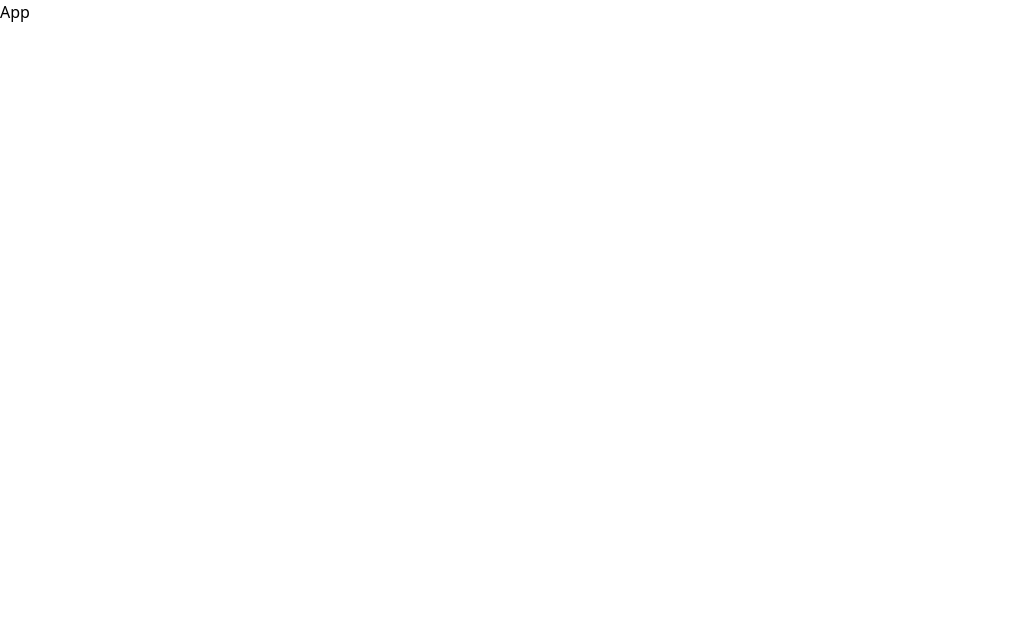
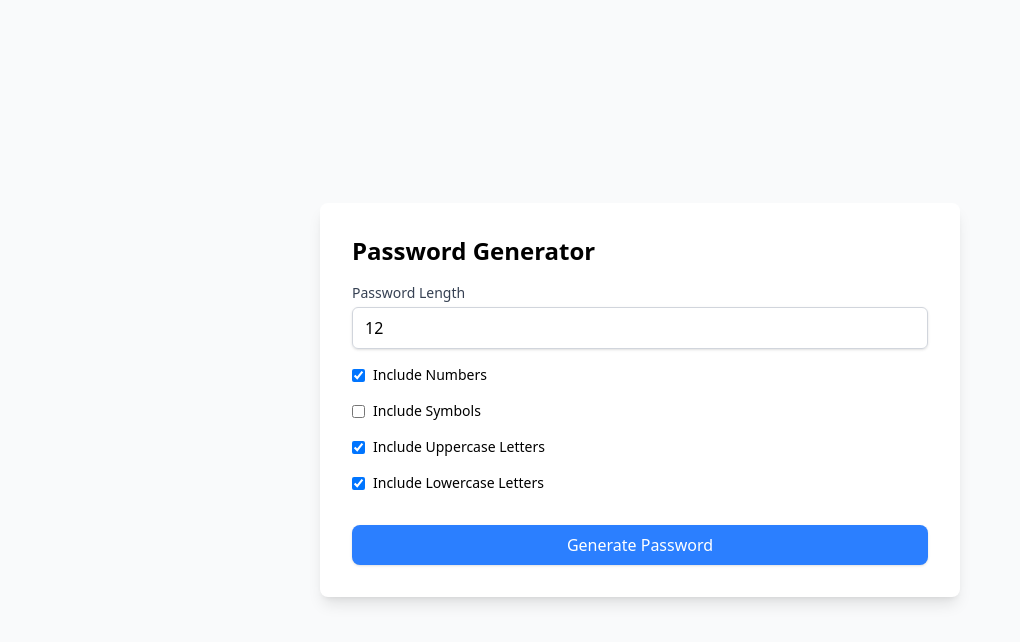
Before and after one commit to williamscodebox/zus-demos, a React (Vite) app: page / in a window 1280 px wide. Shown: the top 642 px of the page, without its empty margins (0-1020 px from the left). Built offline with nearby package versions, Linux system fonts and the light colour scheme.

Commit message:
added PasswordGenerater project

```diff
--- a/src/App.tsx
+++ b/src/App.tsx
@@ -1,5 +1,11 @@
+import PasswordGenerater from "./components/PasswordGenerater";
+
 function App() {
-  return <div>App</div>;
+  return (
+    <div className=" min-h-screen bg-gray-50 flex items-center justify-center">
+      <PasswordGenerater />
+    </div>
+  );
 }
 
 export default App;
--- /dev/null
+++ b/src/components/PasswordGenerater.tsx
@@ -0,0 +1,97 @@
+import usePasswordStore from "../store";
+
+function PasswordGenerater() {
+  const {
+    length,
+    includeNumbers,
+    includeSymbols,
+    includeUppercase,
+    includeLowercase,
+    generatedPassword,
+    setLength,
+    toggleNumbers,
+    toggleSymbols,
+    toggleUppercase,
+    toggleLowercase,
+    generatePassword,
+  } = usePasswordStore();
+
+  const handleGeneratePassword = () => {
+    generatePassword();
+    alert(`Generated Password: ${generatedPassword}`);
+  };
+
+  return (
+    <div className="p-8 w-[40rem] mx-auto bg-white shadow-lg rounded-lg">
+      <h1 className="text-2xl font-bold mb-4">Password Generator</h1>
+      <div className="flex flex-col gap-4">
+        <div>
+          <label
+            htmlFor="length"
+            className="block text-sm font-medium text-gray-700"
+          >
+            Password Length
+          </label>
+          <input
+            type="number"
+            id="length"
+            value={length}
+            onChange={(e) => setLength(Number(e.target.value))}
+            min="4"
+            max="64"
+            className="mt-1 block w-full px-3 py-2 border border-gray-300 rounded-md shadow-sm focus:outline-none focus:ring focus:ring-blue-500"
+          />
+        </div>
+
+        <div className="flex items-center">
+          <input
+            type="checkbox"
+            checked={includeNumbers}
+            onChange={toggleNumbers}
+          />
+          <label className="ml-2 text-sm">Include Numbers</label>
+        </div>
+        <div className="flex items-center">
+          <input
+            type="checkbox"
+            checked={includeSymbols}
+            onChange={toggleSymbols}
+          />
+          <label className="ml-2 text-sm">Include Symbols</label>
+        </div>
+        <div className="flex items-center">
+          <input
+            type="checkbox"
+            checked={includeUppercase}
+            onChange={toggleUppercase}
+          />
+          <label className="ml-2 text-sm">Include Uppercase Letters</label>
+        </div>
+        <div className="flex items-center">
+          <input
+            type="checkbox"
+            checked={includeLowercase}
+            onChange={toggleLowercase}
+          />
+          <label className="ml-2 text-sm">Include Lowercase Letters</label>
+        </div>
+
+        <button
+          onClick={handleGeneratePassword}
+          className="mt-4 bg-blue-500 text-white px-4 py-2 rounded-lg shadow hover:bg-blue-600"
+        >
+          Generate Password
+        </button>
+
+        {generatedPassword && (
+          <div className="mt-4">
+            <h2 className="text-lg font-semibold">Generated Password:</h2>
+            <p className="text-gray-700">{generatedPassword}</p>
+          </div>
+        )}
+      </div>
+    </div>
+  );
+}
+
+export default PasswordGenerater;
--- /dev/null
+++ b/src/store.ts
@@ -0,0 +1,60 @@
+import { create } from "zustand";
+
+type PasswordState = {
+  length: number;
+  includeNumbers: boolean;
+  includeSymbols: boolean;
+  includeUppercase: boolean;
+  includeLowercase: boolean;
+  generatedPassword: string;
+  setLength: (length: number) => void;
+  toggleNumbers: () => void;
+  toggleSymbols: () => void;
+  toggleUppercase: () => void;
+  toggleLowercase: () => void;
+  generatePassword: () => void;
+};
+
+const usePasswordStore = create<PasswordState>((set) => ({
+  length: 12,
+  includeNumbers: true,
+  includeSymbols: false,
+  includeUppercase: true,
+  includeLowercase: true,
+  generatedPassword: "",
+
+  setLength: (length) => set({ length }),
+  toggleNumbers: () =>
+    set((state) => ({ includeNumbers: !state.includeNumbers })),
+  toggleSymbols: () =>
+    set((state) => ({ includeSymbols: !state.includeSymbols })),
+  toggleUppercase: () =>
+    set((state) => ({ includeUppercase: !state.includeUppercase })),
+  toggleLowercase: () =>
+    set((state) => ({ includeLowercase: !state.includeLowercase })),
+
+  generatePassword: () =>
+    set((state) => {
+      const lowercase = "abcdefghijklmnopqrstuvwxyz";
+      const uppercase = "ABCDEFGHIJKLMNOPQRSTUVWXYZ";
+      const numbers = "0123456789";
+      const symbols = "!@#$%^&*()_+[]{}|;:,.<>?";
+
+      let characters = "";
+
+      if (state.includeLowercase) characters += lowercase;
+      if (state.includeUppercase) characters += uppercase;
+      if (state.includeNumbers) characters += numbers;
+      if (state.includeSymbols) characters += symbols;
+
+      let password = "";
+
+      for (let i = 0; i < state.length; i++) {
+        password += characters[Math.floor(Math.random() * characters.length)];
+      }
+      console.log(password);
+      return { generatedPassword: password };
+    }),
+}));
+
+export default usePasswordStore;
```
